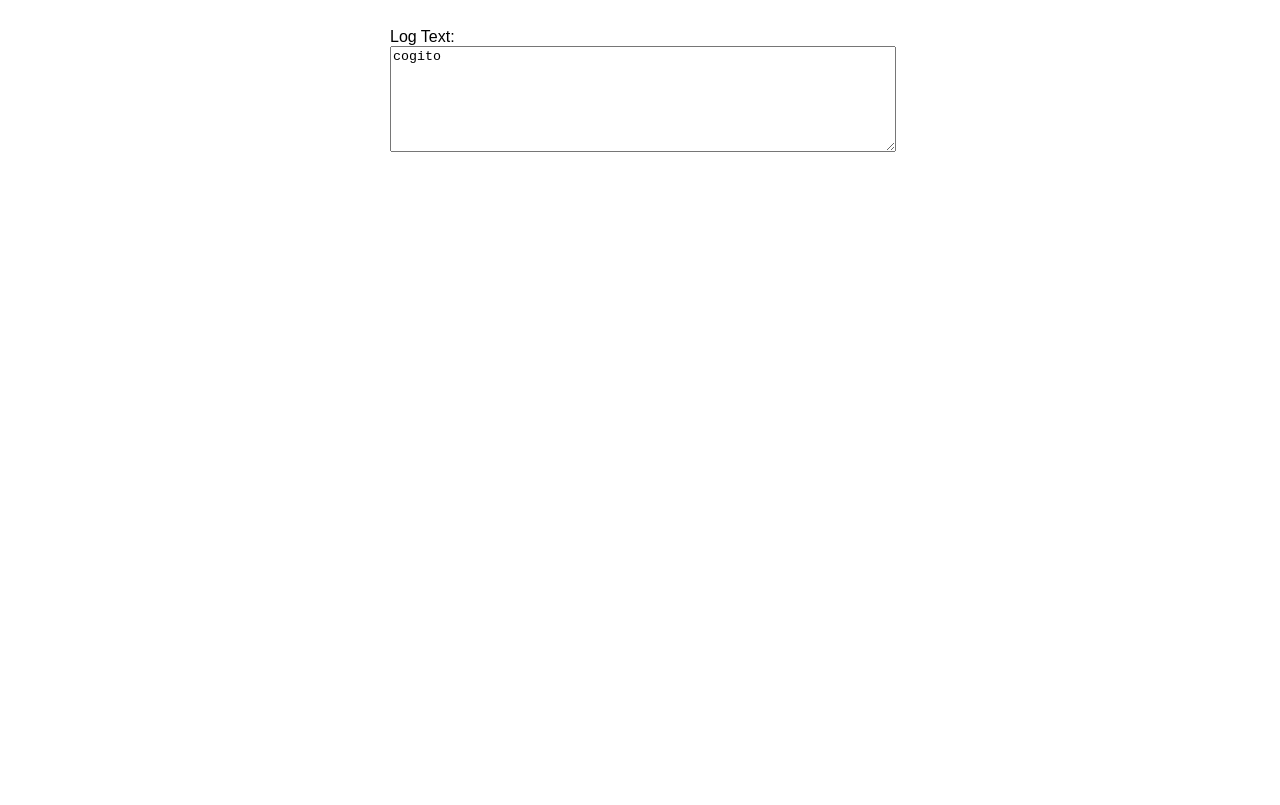
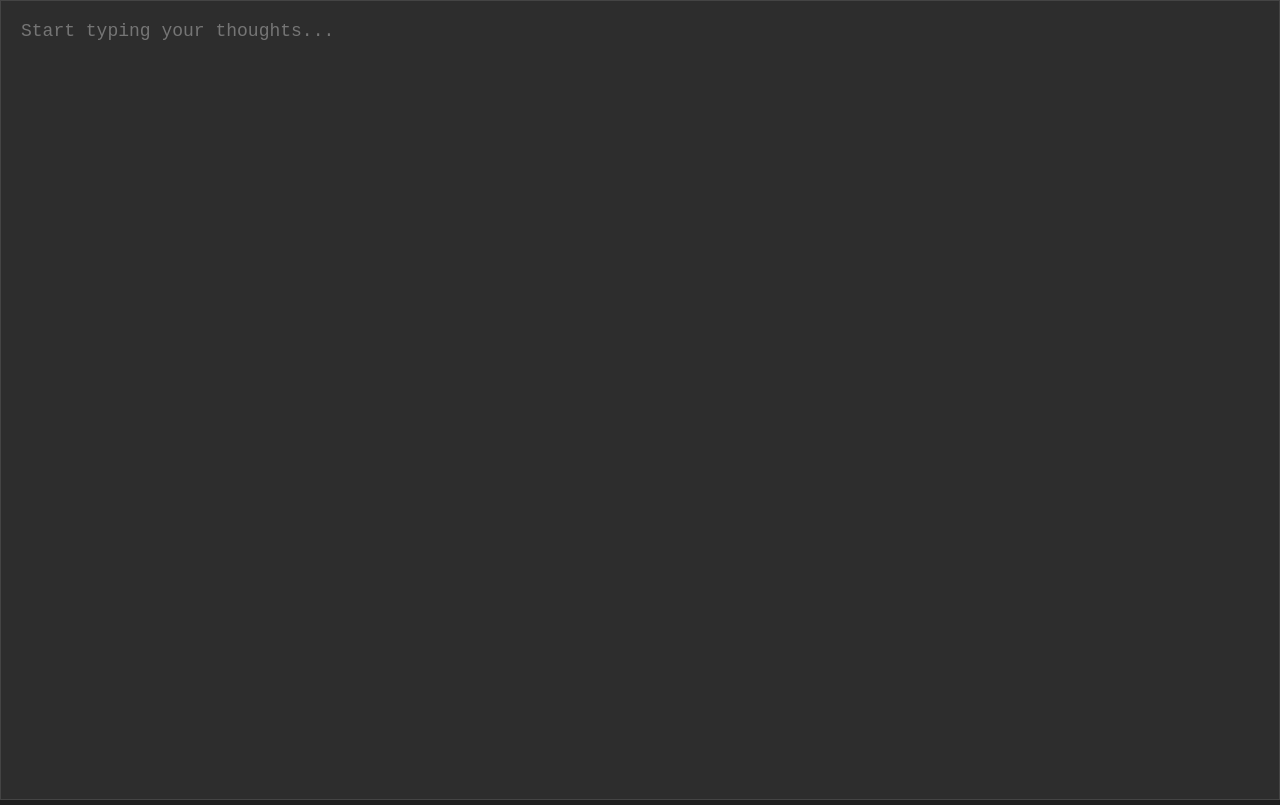
Before and after one commit to gorbiz/Thought-Logger, a website: page web/public/index.html in a window 1280 px wide. Drawn offline with Linux system fonts and the light colour scheme.

Commit message:
:art: better ui

```diff
--- a/web/public/index.html
+++ b/web/public/index.html
@@ -1,60 +1,74 @@
 <!DOCTYPE html>
 <html lang="en">
-
 <head>
     <meta charset="UTF-8">
     <meta name="viewport" content="width=device-width, initial-scale=1.0">
     <title>Thought Logger</title>
     <link rel="manifest" href="/manifest.json">
     <style>
-    body {
-      font-family: Arial, sans-serif;
-      padding: 20px;
+        :root {
+            --background-color: #1e1e1e;
+            --text-color: #c5c6c7;
+            --textarea-bg-color: #2d2d2d;
+            --textarea-border-color: #444;
+            --font-family: 'Segoe UI', Tahoma, Geneva, Verdana, sans-serif;
+            --font-size: 18px;
+        }
+
+        body, html {
+            margin: 0;
+            padding: 0;
+            height: 100%;
+            background-color: var(--background-color);
+            color: var(--text-color);
+            font-family: var(--font-family);
         }
 
         textarea {
             width: 100%;
-      height: 100px;
-      margin-bottom: 10px;
+            height: 100%;
+            background-color: var(--textarea-bg-color);
+            border: none;
+            color: var(--text-color);
+            resize: none;
+            padding: 20px;
+            box-sizing: border-box;
+            font-size: var(--font-size);
+            border: 1px solid var(--textarea-border-color);
         }
 
-    form {
-      max-width: 500px;
-      margin: auto;
+        textarea:focus {
+            outline: none;
+            border-color: #565656;
+        }
+
+        /* Removes scrollbar for webkit browsers */
+        ::-webkit-scrollbar {
+            display: none;
+        }
+
+        /* Ensure textarea is fullscreen and no scrollbars are visible */
+        textarea {
+            -ms-overflow-style: none;  /* IE and Edge */
+            scrollbar-width: none;  /* Firefox */
         }
     </style>
 </head>
-
 <body>
-  <form id="logForm">
-    <label for="logText">Log Text:</label>
-    <textarea id="logText" name="logText" required>cogito</textarea>
-  </form>
+    <textarea id="logText" name="logText" placeholder="Start typing your thoughts..."></textarea>
 
     <script src="logger.js"></script>
     <script>
         const bucketId = localStorage.getItem('bucketId') || 'thoughts'
-    document.getElementById('logText').addEventListener('keydown', function (event) {
+        document.getElementById('logText').addEventListener('keydown', function(event) {
             if (event.key === 'Enter' && !event.shiftKey && !event.ctrlKey) {
                 event.preventDefault()
                 const logText = event.target.value
                 const logData = { text: logText }
                 sendLogToBucket(bucketId, logData)
+                event.target.value = '' // Clear textarea after submit
             }
         })
     </script>
-
-  <script>
-    if ('serviceWorker' in navigator) {
-      window.addEventListener('load', () => {
-        navigator.serviceWorker.register('/sw.js').then(registration => {
-          console.log('SW registered: ', registration)
-        }).catch(registrationError => {
-          console.log('SW registration failed: ', registrationError)
-        })
-      })
-    }
-  </script>
 </body>
-
 </html>
```
Lines whose indentation alone changed are shown as unchanged.
